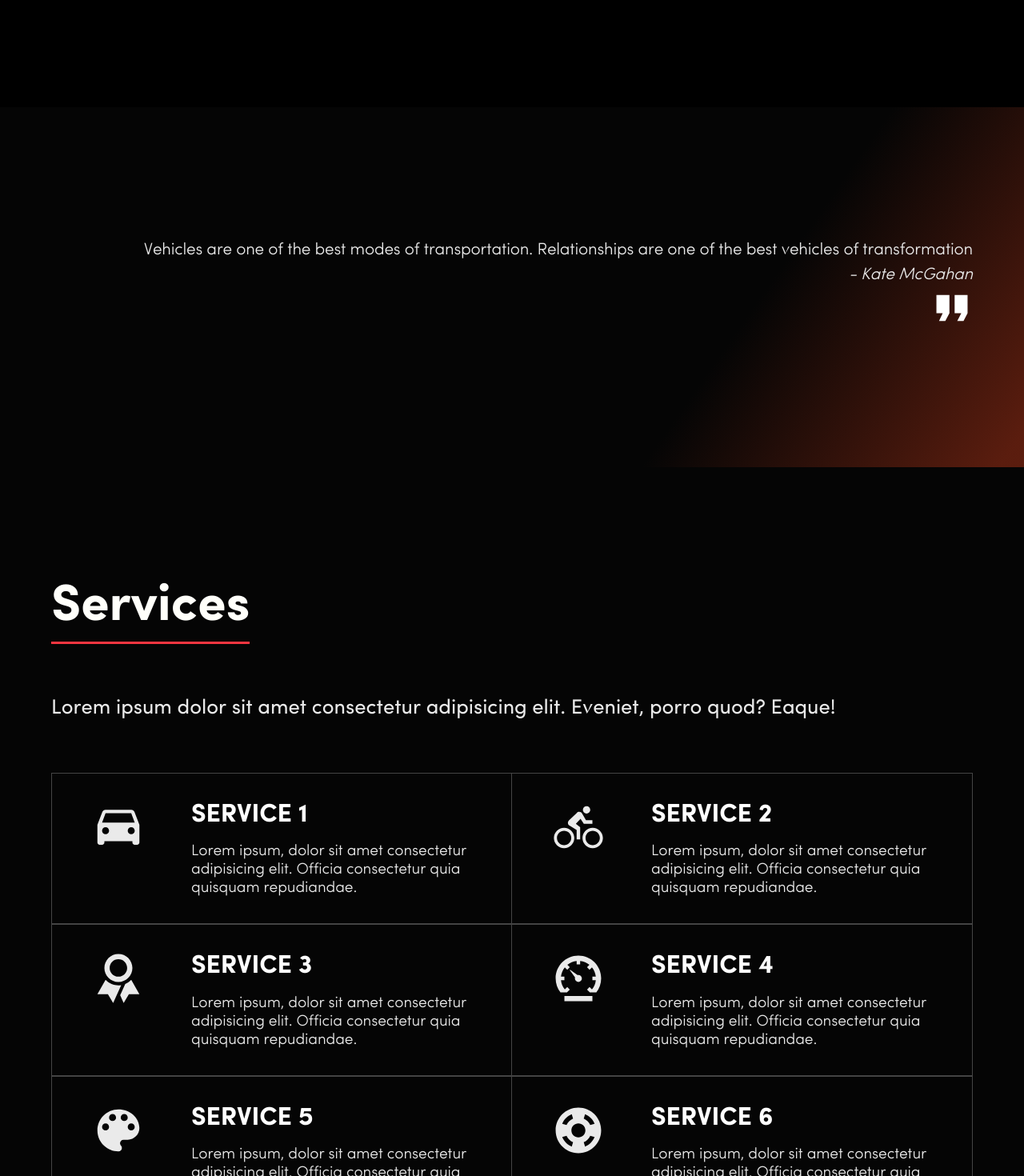
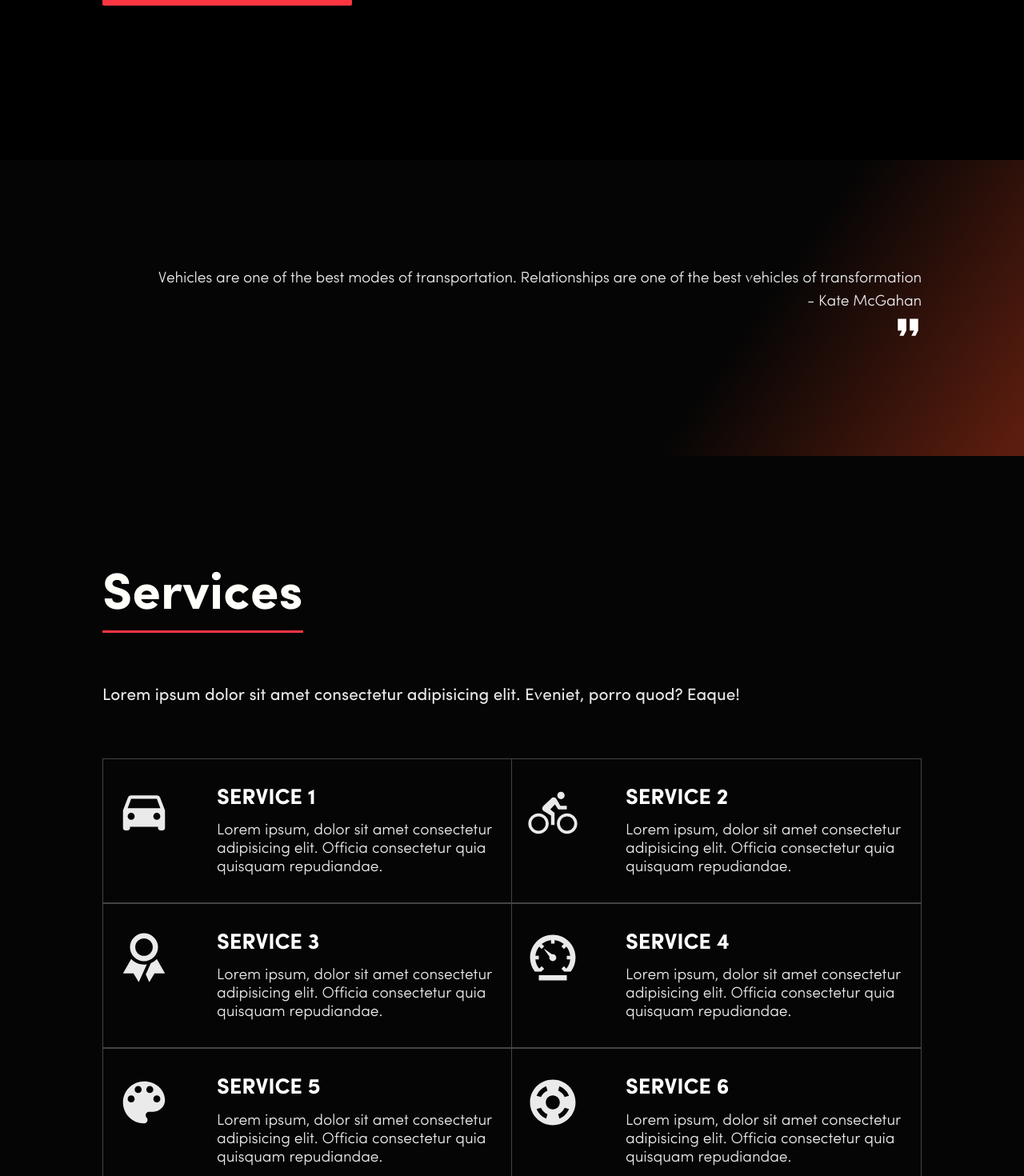
Before and after one commit to eduamdev/car-dealership-contentful, a React (Create React App) app: page / in a window 1280 px wide. Shown: the part 600-2070 px from the top of the page at 80% size. Built offline with nearby package versions, Linux system fonts and the light colour scheme.

Commit message:
paddings and font sizes fixes for diferent device sizes

```diff
--- a/src/components/Banner.js
+++ b/src/components/Banner.js
@@ -25,19 +25,24 @@ const GridContainer = styled.div`
 const Title = styled.h1`
   color: #fff;
   font-weight: 700;
-  font-size: 4.2em;
+  font-size: 4em;
   letter-spacing: -0.01em;
   text-transform: uppercase;
   margin: 0;
+
+  @media ${viewport[7]} {
+    font-size: 6em;
+  }
 
   &.catalog {
     background: rgba(255, 255, 250, 0.85);
     color: ${theme.colors.richBlack};
     padding: 0.1em 0.3em;
-  }
+    font-size: 3.8em;
 
-  @media ${viewport[7]} {
-    font-size: 6em;
+    @media ${viewport[7]} {
+      font-size: 5em;
+    }
   }
 `;
 
--- a/src/components/Hero.js
+++ b/src/components/Hero.js
@@ -6,20 +6,16 @@ import catalog from '../assets/images/catalog-1.jpg';
 import viewport from '../styles/media';
 
 const StyledHero = styled.section`
-  min-height: calc(100vh - 66px);
+  min-height: 50vh;
+
+  @media ${viewport[7]} {
+    min-height: 100vh;
+  }
+
   &.defaultHero {
     background: #000;
-    /* background: linear-gradient(
-        90deg,
-        rgba(0, 0, 0, 0.2) 0%,
-        rgba(225, 225, 225, 0.1) 80%
-      ),
-      url(${
-        data[0].fields.images[0].fields.file.url
-      }) center/cover no-repeat; */
-      background: url(${
-        data[0].fields.images[0].fields.file.url
-      }) center/cover no-repeat;
+    background: url(${data[0].fields.images[0].fields.file.url}) center/cover
+      no-repeat;
   }
   &.catalogHero {
     background: ${theme.colors.mainBlack};
@@ -33,27 +29,36 @@ const StyledHero = styled.section`
 
   &.quote {
     background: ${theme.colors.mainBlack};
-    min-height: 12em;
-    background: radial-gradient( circle, rgba(95,30,15,0.95) 0%, ${
-      theme.colors.mainBlack
-    } 50% );
+    min-height: 10em;
+    background: radial-gradient(
+      circle,
+      rgba(95, 30, 15, 0.95) 0%,
+      ${theme.colors.mainBlack} 50%
+    );
 
-    @media ${viewport[7]}{
-      background: linear-gradient( 125deg, ${
-        theme.colors.mainBlack
-      } 70%, rgba(95,30,15,0.95) 98% );
+    @media ${viewport[7]} {
+      background: linear-gradient(
+        125deg,
+        ${theme.colors.mainBlack} 70%,
+        rgba(95, 30, 15, 0.95) 98%
+      );
     }
 
     & blockquote {
       color: ${theme.colors.lightGrey};
-      font-size: 1.3em;
+      font-size: 1.1em;
       font-weight: 200;
       letter-spacing: -0.2px;
       line-height: 1.5;
       text-align: right;
+      /* font-style: italic; */
 
       & footer {
-        font-style: italic;
+        /* font-style: italic; */
+      }
+
+      @media ${viewport[7]} {
+        font-size: 1.2em;
       }
     }
   }
--- a/src/components/Quote.js
+++ b/src/components/Quote.js
@@ -2,12 +2,17 @@ import React from 'react';
 import Hero from './Hero';
 import Wrapper from './Wrapper';
 import styled from 'styled-components';
+import viewport from '../styles/media';
 
 const GridContainer = styled.div`
-  min-height: 450px;
+  min-height: 250px;
   display: grid;
   align-items: center;
   justify-content: end;
+
+  @media ${viewport[7]} {
+    min-height: 370px;
+  }
 `;
 
 export default function Quote({ children }) {
--- a/src/components/Services.js
+++ b/src/components/Services.js
@@ -13,12 +13,13 @@ const StyledSection = styled.section`
 
 const Subtitle = styled.p`
   font-size: 1.2em;
+  line-height: 1.3;
   color: ${theme.colors.lightGrey};
   text-align: left;
 
   @media ${viewport[7]} {
-    font-size: 1.6em;
-    line-height: 1.3;
+    font-size: 1.3em;
+    line-height: 1.4;
   }
 `;
 
@@ -39,7 +40,7 @@ const Item = styled.div`
   margin: 0;
   color: #fff;
   text-align: center;
-  padding: 2em 3em;
+  padding: 2em 1em;
   display: grid;
   align-items: center;
   justify-content: center;
@@ -64,11 +65,15 @@ const Item = styled.div`
     grid-area: icon;
     align-self: center;
     justify-self: center;
-    width: 70px;
+    width: 55px;
 
     @media ${viewport[7]} {
       align-self: start;
       justify-self: start;
+    }
+
+    @media ${viewport[9]} {
+      width: 70px;
     }
   }
 
@@ -78,7 +83,7 @@ const Item = styled.div`
     letter-spacing: -0.1px;
 
     & .title {
-      font-size: 1.5em;
+      font-size: 1.4em;
       font-weight: 700;
       text-transform: uppercase;
       color: #fff;
@@ -87,7 +92,7 @@ const Item = styled.div`
       text-align: center;
 
       @media ${viewport[7]} {
-        font-size: 2em;
+        font-size: 1.7em;
         text-align: left;
       }
     }
--- a/src/components/Title.js
+++ b/src/components/Title.js
@@ -6,7 +6,7 @@ import viewport from '../styles/media';
 const Container = styled.div`
   display: grid;
   align-items: center;
-  margin: 8em 0 4em 0;
+  margin: 4em 0 2em 0;
   grid-template-columns: 1fr;
 
   &.left {
@@ -19,6 +19,7 @@ const Container = styled.div`
 
   @media ${viewport[7]} {
     grid-template-columns: auto;
+    margin: 8em 0 4em 0;
   }
 `;
 
@@ -27,7 +28,8 @@ const StyledTitle = styled.h2`
   padding: 0.15em 0;
   display: inline;
   border-bottom: 3px solid ${theme.colors.coralRed};
-  font-size: 3em;
+  font-size: 2.5em;
+  letter-spacing: 0.3px;
 
   @media ${viewport[7]} {
     font-size: 4em;
--- a/src/components/Vehicle.js
+++ b/src/components/Vehicle.js
@@ -99,12 +99,16 @@ const Item = styled.div`
     position: absolute;
     bottom: 0;
     padding: 0.5em 1em;
-    font-size: 1.3em;
+    font-size: 1.1em;
     display: block;
     letter-spacing: -0.2px;
     font-weight: 200;
     background: ${theme.colors.warmBlack};
     color: ${theme.colors.lightGrey};
+
+    @media ${viewport[7]} {
+      font-size: 1.3em;
+    }
   }
 `;
 
--- a/src/components/Wrapper.js
+++ b/src/components/Wrapper.js
@@ -3,12 +3,17 @@ import styled from 'styled-components';
 import viewport from '../styles/media';
 
 const StyledWrapper = styled.div`
-  width: 80%;
-  max-width: 1440px;
+  width: 92%;
+
   margin: 0 auto;
 
   @media ${viewport[7]} {
-    width: 90%;
+    width: 88%;
+  }
+
+  @media ${viewport[9]} {
+    width: 80%;
+    max-width: 1440px;
   }
 `;
 
--- a/src/pages/Home.js
+++ b/src/pages/Home.js
@@ -19,7 +19,6 @@ const link = {
 const StyledIcon = styled(Icon)`
   display: inline-block;
   fill: #fff;
-  width: 52px;
 `;
 
 export default function Home() {
```
